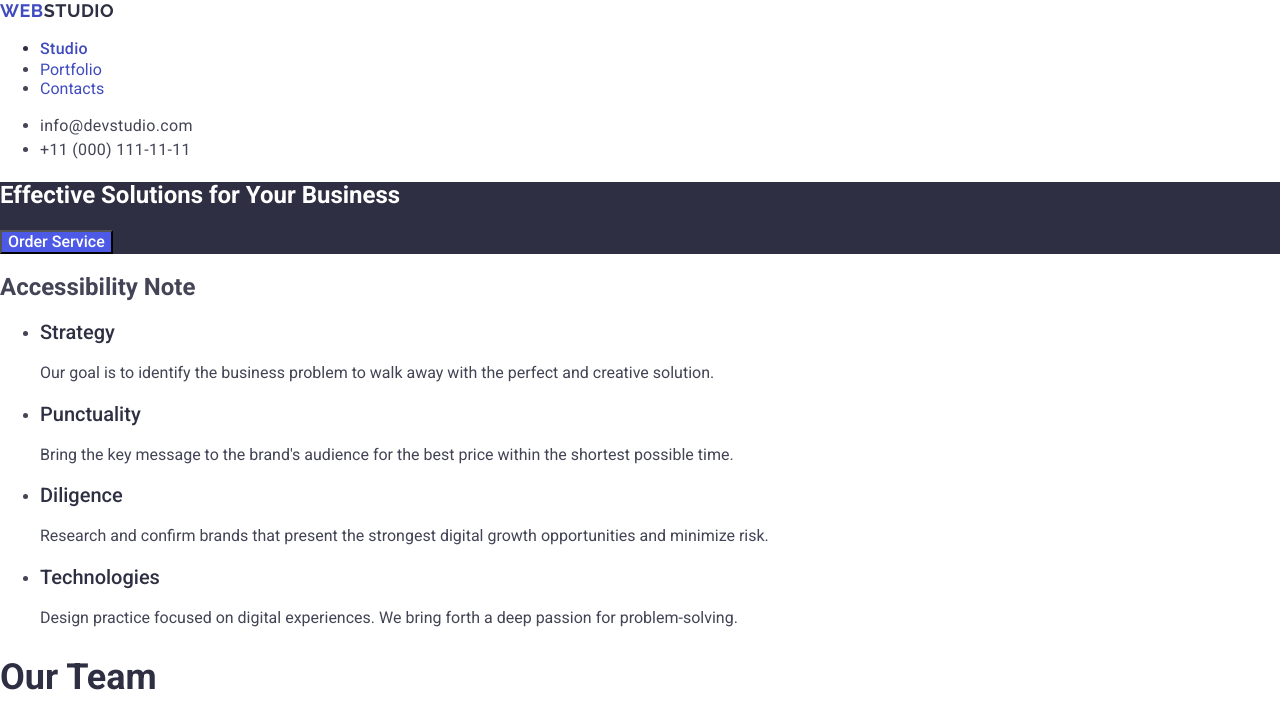
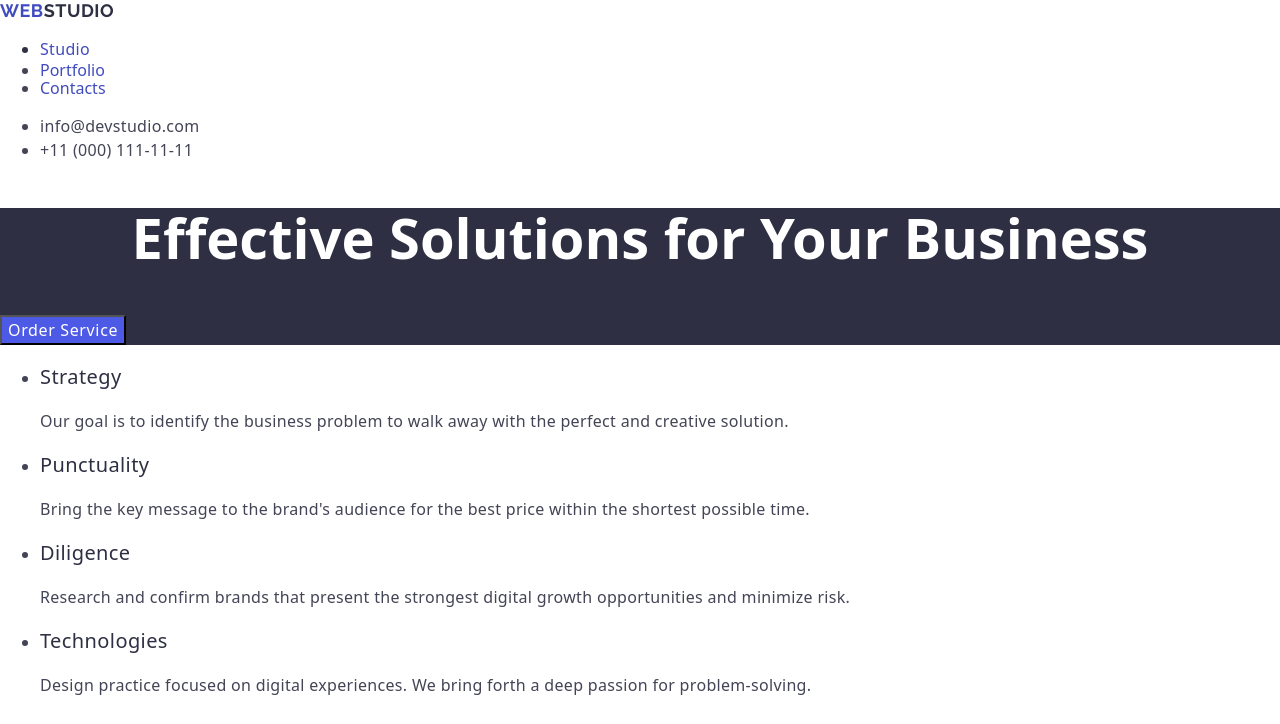
Before and after one commit to CodePrincessNastia/goit-markup-hw-02, a plain HTML site: page index.html in a window 1280 px wide. Shown: the top 724 px of the page. Drawn offline with nearby package versions, Linux system fonts and the light colour scheme; a web font is replaced by a local one.

Commit message:
add section

```diff
--- a/css/style.css
+++ b/css/style.css
@@ -22,7 +22,7 @@ body {
 }
 
 .nav-item {
-    color:  #2e2f42;
+    color: #2e2f42;
     font-size: 16px;
     font-weight: 500;
     line-height: 1.5;
@@ -55,9 +55,16 @@ a:focus {
 }
 .baner {
 background-color: #2E2F42;
-color: #FFFFFF;
-font-weight: 700;
 
+
+}
+.banner-heading {
+    color: #FFFFFF;
+    font-weight: 700;
+    font-size: 56px;
+    line-height: 1.07;
+    text-align: center;
+    letter-spacing: 0.02e;
 }
 
 .buttonBaner {
@@ -65,6 +72,8 @@ font-weight: 700;
     color:#FFFFFF ;
     font-size: 16px;
     font-weight: 500;
+    line-height: 1.5;
+    letter-spacing: 0.04em;
 }
 .features-list {
     text-decoration: none;
@@ -72,15 +81,20 @@ font-weight: 700;
 .features-list li {
     text-decoration: none;
 }
-li  h3 {
+.section-heading {
     color: #2E2F42;
     font-size: 20px;
     font-weight: 500;
+    line-height: 1.2;
+    letter-spacing: 0.02em;
+
 }
-li  p {
+.section-description {
     color: #434455;
     font-size: 16px;
     font-weight: 400;
+    line-height: 1.5;
+    letter-spacing: 0.02em;
 
 }
 .group, .main-title {
--- a/index.html
+++ b/index.html
@@ -4,20 +4,20 @@
     <meta charset="UTF-8" />
     <meta name="viewport" content="width=device-width, initial-scale=1.0" />
     <title>Document</title>
+    <link rel="stylesheet" href="css/style.css" />
     <link rel="stylesheet" href="https://cdn.jsdelivr.net/npm/modern-normalize@2.0.0/modern-normalize.min.css">
+    <link rel="preconnect" href="https://fonts.googleapis.com">
+    <link rel="preconnect" href="https://fonts.gstatic.com" crossorigin>
+    <link href="https://fonts.googleapis.com/css2?family=Fuggles&family=Montserrat:wght@400;700&family=Raleway:wght@700&family=Roboto:wght@400;500;700&display=swap" rel="stylesheet">
 
-    <link href="https://fonts.googleapis.com/css2?family=Fuggles&family=Montserrat:wght@400;700&family=Raleway:wght@700&family=Roboto:wght@400;500;700&display=swap" rel="stylesheet">
-    <link href="https://fonts.googleapis.com/css2?family=Tangerine:wght@700&display=swap" rel="stylesheet">
-
-    <link rel="stylesheet" href="css/style.css" />
   </head>
   <body class="container">
     <header class="logo">
       <nav class="nav">
-        <a href="index.html" class="logoweb"> Web<span class="logostudio-main">Studio</span></a>
+        <a href="./index.html" class="logoweb">Web<span class="logostudio-main">Studio</span></a>
 
         <ul class="nav-list">
-          <li class="nav-item"><a href="#" class="nav-link">Studio </a></li>
+          <li class="nav-item"><a href="./index.html" class="nav-link">Studio </a></li>
           <li><a href="" class="nav-link">Portfolio</a></li>
           <li><a href="" class="nav-link">Contacts</a></li>
         </ul>
@@ -31,27 +31,26 @@
     </header>
     <main>
       <section class="baner">
-        <h1>Effective Solutions for Your Business</h1>
+        <h1 class="banner-heading">Effective Solutions for Your Business</h1>
         <button type="button" class="buttonBaner">Order Service</button>
       </section>
-      <section class="myContent">
-        <h2 class="">Accessibility Note</h2>
+      <section class="mycontent">
         <ul>
           <li>
-            <h3>Strategy</h3>
-            <p >Our goal is to identify the business problem to walk away with the perfect and creative solution.</p>
+            <h3 class="section-heading">Strategy</h3>
+            <p class="section-description" >Our goal is to identify the business problem to walk away with the perfect and creative solution.</p>
           </li>
           <li>
-            <h3>Punctuality</h3>
-            <p>Bring the key message to the brand's audience for the best price within the shortest possible time.</p>
+            <h3 class="section-heading">Punctuality</h3>
+            <p class="section-description">Bring the key message to the brand's audience for the best price within the shortest possible time.</p>
           </li>
           <li>
-            <h3>Diligence</h3>
-            <p>Research and confirm brands that present the strongest digital growth opportunities and minimize risk.</p>
+            <h3 class="section-heading">Diligence</h3>
+            <p class="section-description">Research and confirm brands that present the strongest digital growth opportunities and minimize risk.</p>
           </li>
           <li>
-            <h3>Technologies</h3>
-            <p>Design practice focused on digital experiences. We bring forth a deep passion for problem-solving.</p>
+            <h3 class="section-heading">Technologies</h3>
+            <p class="section-description">Design practice focused on digital experiences. We bring forth a deep passion for problem-solving.</p>
           </li>
         </ul>
       </section>
```
